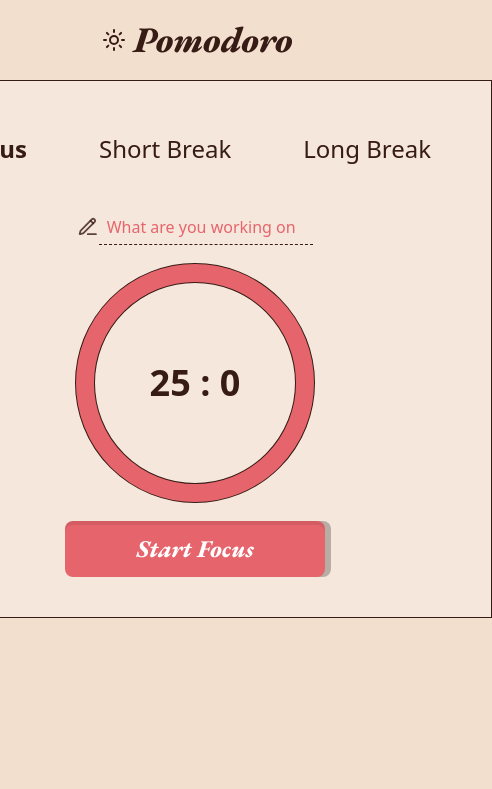
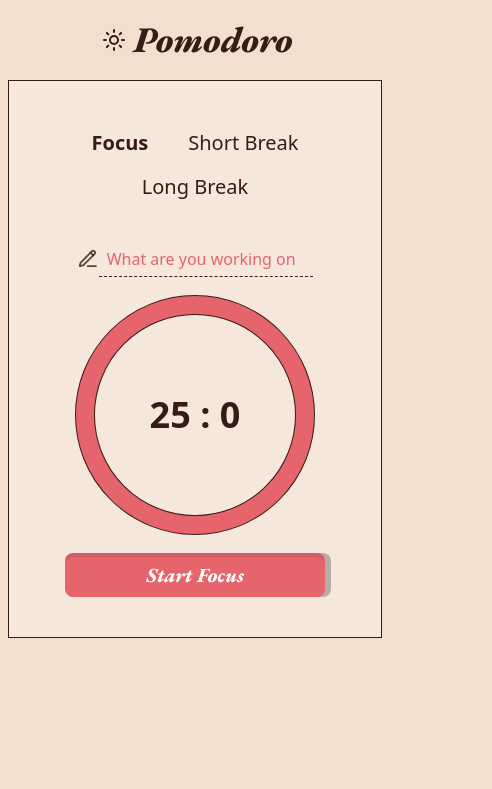
Before and after one commit to cih1120/pomodoro, a React (Vite) app: page / in a window 390 px wide. Shown: the top 789 px of the page, 492 px wide, since content can reach past the window. Built offline with nearby package versions, Linux system fonts and the light colour scheme; the HTML template or start-up script is replaced by a standard one.

Commit message:
style: Optimize mobile layout for better responsiveness

```diff
--- a/src/App.tsx
+++ b/src/App.tsx
@@ -7,7 +7,7 @@ import ThemeToggle from './components/ui/themeButton'
 
 function App() {
     return (
-        <>
+        <section className="relative flex h-dvh flex-col">
             <Providers>
                 <header className="flex w-full items-center justify-center gap-1 py-6 text-center">
                     <ThemeToggle />
@@ -15,14 +15,14 @@ function App() {
                         Pomodoro
                     </h1>
                 </header>
-                <main>
-                    <section className="flex justify-center">
+                <main className="flex flex-1 items-start justify-center">
+                    <section className="flex px-2">
                         <TimeDashboard />
                     </section>
                 </main>
                 <TaskModal />
             </Providers>
-        </>
+        </section>
     )
 }
 
--- a/src/components/TimerDashboard/ModeToggleGroup/ModeToggleGroup.tsx
+++ b/src/components/TimerDashboard/ModeToggleGroup/ModeToggleGroup.tsx
@@ -1,7 +1,9 @@
+import { MouseEventHandler } from 'react'
+
 import { Button } from '@/components/ui/button'
 import useTimerStatusContext from '@/contexts/TimerStatusContext'
 import { TimerMode } from '@/lib/types'
-import { MouseEventHandler } from 'react'
+
 export default function ModeToggleGroup() {
     const modesArray: { name: string; value: TimerMode }[] = [
         {
@@ -25,7 +27,7 @@ export default function ModeToggleGroup() {
     }
 
     return (
-        <ul className="flex gap-8">
+        <ul className="flex w-full flex-wrap justify-center gap-x-4 px-2 md:gap-x-8">
             {modesArray.map((mode) => {
                 return (
                     <li key={mode.value}>
--- a/src/components/TimerDashboard/TimerDashboard.tsx
+++ b/src/components/TimerDashboard/TimerDashboard.tsx
@@ -4,7 +4,7 @@ import Timer from './Timer/Timer'
 
 export default function TimeDashboard() {
     return (
-        <div className="shadow-normal inline-flex flex-col items-center gap-7 border border-border bg-card p-10">
+        <div className="shadow-normal inline-flex w-full max-w-2xl flex-col items-center gap-7 border border-border bg-card px-2 py-10 md:p-10">
             <ModeToggleGroup />
             <div className="flex flex-col gap-3">
                 <TaskNameDisplay />
--- a/src/components/ui/button.tsx
+++ b/src/components/ui/button.tsx
@@ -23,8 +23,8 @@ const buttonVariants = cva(
             size: {
                 default: 'text-sm h-10 px-4 py-2',
                 sm: 'text-sm h-9 rounded-md px-3',
-                md: 'text-xl h-9 rounded-md px-3',
-                lg: 'rounded-lg px-5 py-3 text-2xl',
+                md: 'text-lg h-9 rounded-md px-3 md:text-xl',
+                lg: 'rounded-lg px-3 py-2 text-xl md:text-2xl md:px-5',
                 icon: 'h-8 w-8',
             },
             shadow: {
```
